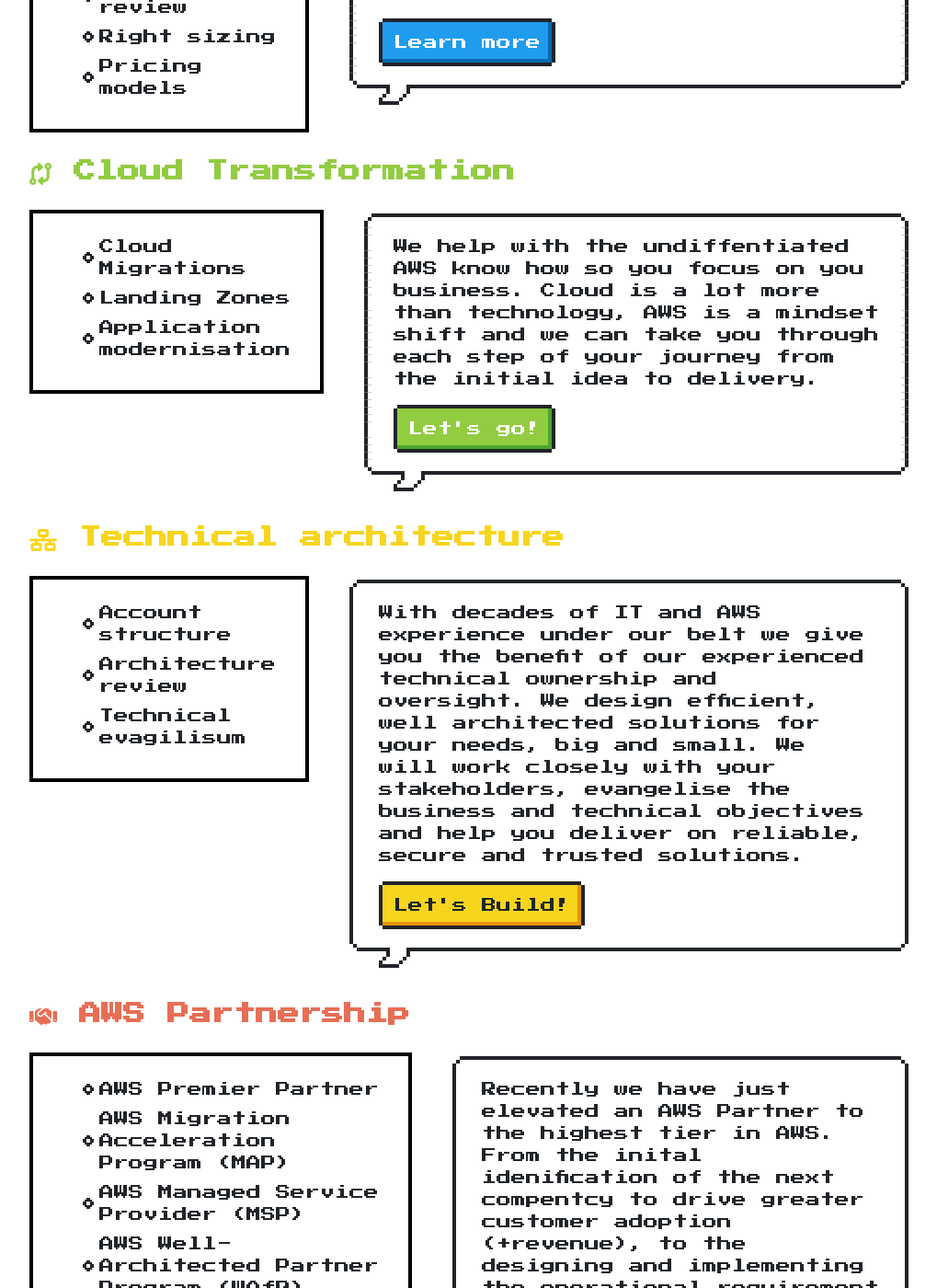
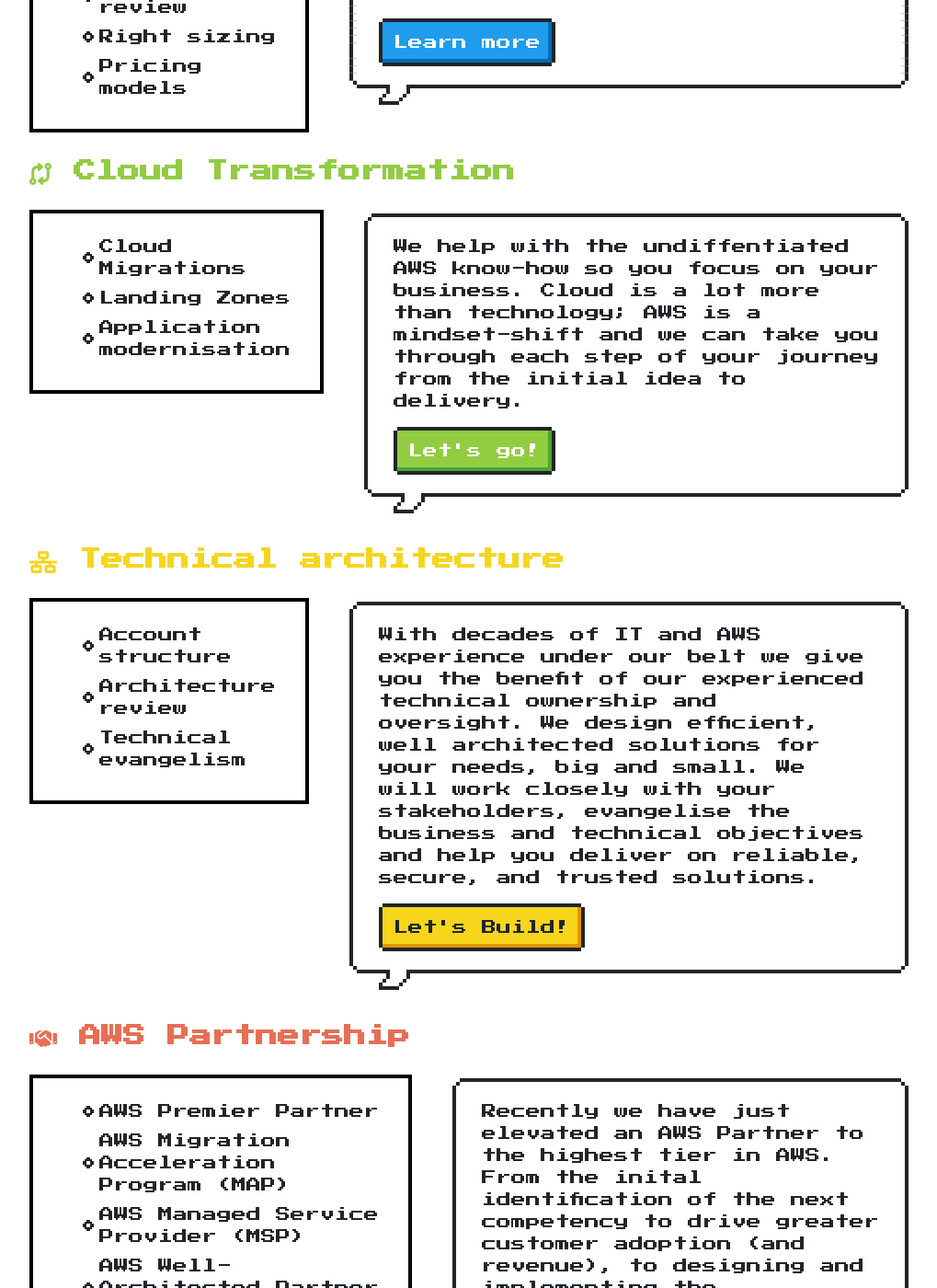
Before and after one commit to Gyja/Gyja.github.io, a Jekyll site: the page built from index.md, in a window 1280 px wide and 1400 px high, scrolled down 891 px. Shown: the whole window at 92% size, without its empty margins (128-1147 px from the left). Built offline with Jekyll 4.4.1, drawn with Linux system fonts in a browser that asks for light colours; nearby versions of some CDN libraries; some of the changed text lies outside the part shown.

Commit message:
Fix typos

```diff
--- a/_data/panels.yaml
+++ b/_data/panels.yaml
@@ -1,7 +1,9 @@
 - title: Cost Optimisation
   style: primary
   icon: wallet
-  blurb: We are specialists in the field of cost optimisation. From “low hanging fruit” to purchase plans all the way to supporting you working directly with AWS.
+  blurb: >
+    We are specialists in the field of cost optimisation.
+    From “low hanging fruit” to purchase plans all the way to supporting you working directly with AWS.
   button: Learn more
   bullets:
     - Business model
@@ -13,7 +15,10 @@
 - title: Cloud Transformation
   style: success
   icon: code-compare
-  blurb: We help with the undiffentiated AWS know how so you focus on you business. Cloud is a lot more than technology, AWS is a mindset shift and we can take you through each step of your journey from the initial idea to delivery.
+  blurb: >
+    We help with the undiffentiated AWS know-how so you focus on your business.
+    Cloud is a lot more than technology; AWS is a mindset-shift
+    and we can take you through each step of your journey from the initial idea to delivery.
   button: Let's go!
   bullets:
     - Cloud Migrations
@@ -23,17 +28,24 @@
 - title: Technical architecture
   style: warning
   icon: network-wired
-  blurb: With decades of IT and AWS experience under our belt we give you the benefit of our experienced technical ownership and oversight. We design efficient, well architected solutions for your needs, big and small. We will work closely with your stakeholders, evangelise the business and technical objectives and help you deliver on reliable, secure and trusted solutions.
+  blurb: >
+    With decades of IT and AWS experience under our belt we give you the benefit of our experienced technical ownership and oversight.
+    We design efficient, well architected solutions for your needs, big and small.
+    We will work closely with your stakeholders, evangelise the business and technical objectives
+    and help you deliver on reliable, secure, and trusted solutions.
   button: Let's Build!
   bullets:
     - Account structure
     - Architecture review
-    - Technical evagilisum
+    - Technical evangelism
 
 - title: AWS Partnership
   style: error
   icon: handshake
-  blurb: Recently we have just elevated an AWS Partner to the highest tier in AWS. From the inital idenification of the next compentcy to drive greater customer adoption (+revenue), to the designing and implementing the operational requirement to keep building on AWS partnership, we can help.
+  blurb: >
+    Recently we have just elevated an AWS Partner to the highest tier in AWS.
+    From the inital identification of the next competency to drive greater customer adoption (and revenue),
+    to designing and implementing the operational requirements to keep building on AWS partnership, we can help.
   button: We can help
   bullets:
     - AWS Premier Partner
--- a/index.md
+++ b/index.md
@@ -3,12 +3,12 @@
 title: About XLcloud
 ---
 
-XLcloud is here help you with your Cloud adoption. We were not born in the cloud. Our experience is much older than the cloud and all that that AWS can deliver.
+XLcloud is here to help you with your Cloud adoption. We were not born in the cloud. Our experience is much older than the cloud and all that that AWS can deliver.
 
-Our experiances range from the Global Enterprises to startups. From cloud native to on premisis customers.
+Our experiences range from Global Enterprises to startups. From cloud native to on-premises customers.
 
-We can help with all those questions and approaches around how make best use of Amazon Web Services.
+We can help with all those questions and approaches around how to make best use of Amazon Web Services.
 
-We offer prescriptive, passionate, honest and transparent advice. We only focus on AWS, however we are not an AWS Partner.
+We offer *prescriptive, passionate, honest, and transparent* advice. We only focus on AWS; however we are not an AWS Partner.
 
-XlCloud is an independent which allows us to remain impartial at all times.
+XLcloud is an independent which allows us to remain impartial at all times.
```
